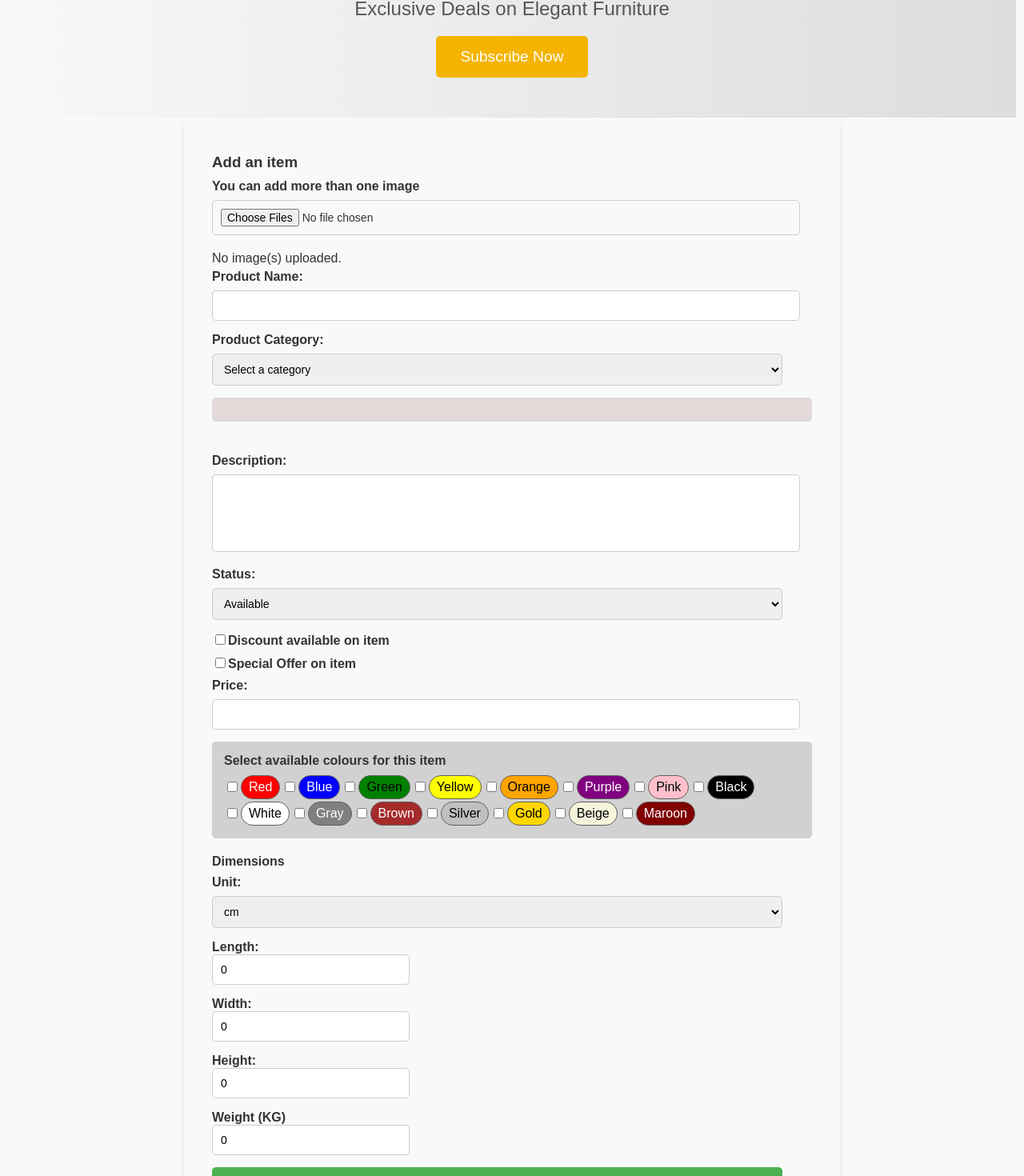
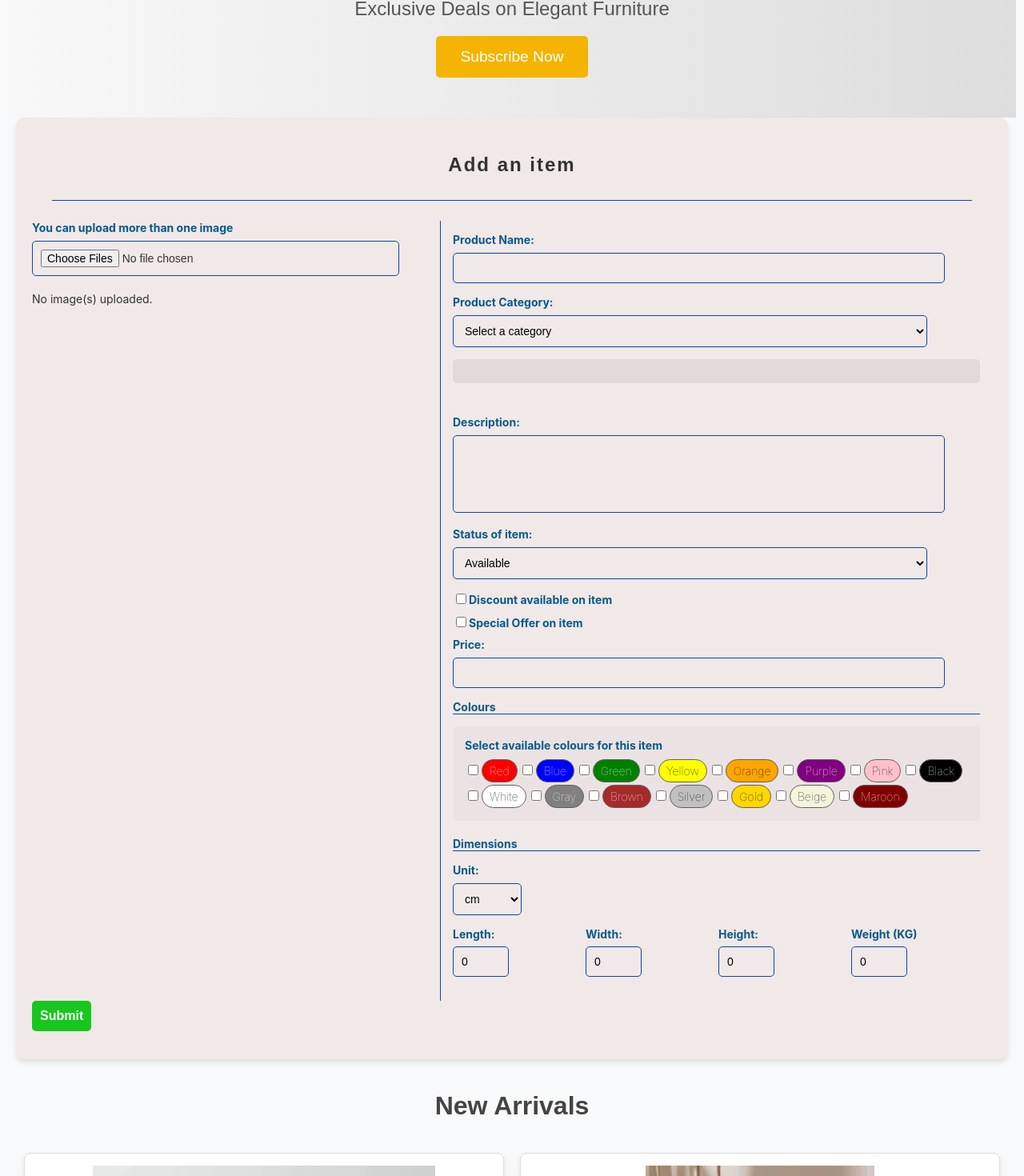
Before and after one commit to IsaacNjenga/newsletter, a React (Create React App) app in the folder front/: page / in a window 1280 px wide. Shown: the part 228-1698 px from the top of the page at 80% size. Built offline with nearby package versions, Linux system fonts and the light colour scheme.

Commit message:
update on form

```diff
--- a/front/src/assets/css/productForm.css
+++ b/front/src/assets/css/productForm.css
@@ -1,19 +1,25 @@
 /* General form styling */
 .product-form {
-  background-color: #f9f9f9;
-  padding: 35px;
+  background-color: #f1e8e8;
+  padding: 20px;
   border-radius: 10px;
   box-shadow: 0 4px 6px rgba(0, 0, 0, 0.1);
   font-family: Arial, sans-serif;
-  max-width: 750px;
+  max-width: 1200px;
   margin: 0 auto;
+}
+
+.product-form h2 {
+  text-align: center;
+  margin-bottom: 30px;
+  letter-spacing: 2px;
 }
 
 .product-form label {
   display: block;
   margin-bottom: 8px;
   font-weight: bold;
-  color: #333;
+  color: #075a87;
 }
 
 .product-form input:focus {
@@ -22,12 +28,18 @@
 
 .product-form input,
 .product-form select,
+.product-form textarea {
+  background-color: #075a8700;
+  width: 90%;
+}
+
+.product-form input,
+.product-form select,
 .product-form textarea,
 .product-form button {
-  width: 95%;
   padding: 10px;
   margin-bottom: 15px;
-  border: 1px solid #ccc;
+  border: 1px solid #0a46a6;
   border-radius: 5px;
   font-size: 14px;
 }
@@ -40,11 +52,12 @@
 
 .product-form textarea {
   resize: none;
+  background-color: rgba(0, 128, 0, 0);
   min-height: 75px;
 }
 
 .product-form button {
-  background-color: #4caf50;
+  background-color: #17c71d;
   color: white;
   font-size: 16px;
   font-weight: bold;
@@ -54,7 +67,12 @@
 }
 
 .product-form button:hover {
-  background-color: #45a049;
+  background-color: #10e71a;
+}
+
+.info-div {
+  border-left: 1px solid #0a46a6;
+  padding: 15px;
 }
 
 /* Image preview container */
@@ -108,7 +126,7 @@
 }
 
 .tags-div2 {
-  background-color: rgba(0, 0, 0, 0.162);
+  background-color: rgba(0, 0, 0, 0.025);
   padding: 15px;
   border-radius: 5px;
   margin-bottom: 20px;
@@ -132,24 +150,31 @@
 }
 
 /* Dimensions container */
-.product-dimensions-container {
+.product-dimensions-container div {
   display: grid;
-  grid-template-columns: repeat(auto-fit, minmax(80px, 1fr));
-  gap: 10px;
+  grid-template-columns: repeat(auto-fit, minmax(150px, 1fr));
+  gap: 5px;
+}
+
+.dimensions select {
+  width: 13%;
+}
+
+.product-dimensions-container input {
+  width: 30%;
 }
 
 .product-dimensions-container input,
-select {
-  width: 30%;
+.dimensions select {
   padding: 10px;
   margin-bottom: 15px;
-  border: 1px solid #ccc;
+  border: 1px solid #0a46a6;
   border-radius: 5px;
   font-size: 14px;
 }
 
 .product-dimensions-container label {
-  margin-bottom: 0;
+  margin-bottom: 2px;
 }
 
 /* Responsive design */
@@ -166,4 +191,8 @@ select {
     flex-direction: column;
     align-items: flex-start;
   }
+
+  .info-div {
+    border: none;
+  }
 }
--- a/front/src/components/addProduct.js
+++ b/front/src/components/addProduct.js
@@ -13,7 +13,7 @@ import {
   secondHandItemsTags,
   statusData,
 } from "../assets/data/data.js";
-import { Image, Tag } from "antd";
+import { Col, Image, Row, Tag } from "antd";
 import { DeleteOutlined } from "@ant-design/icons";
 
 function AddProduct() {
@@ -257,11 +257,19 @@ function AddProduct() {
     <>
       {loading && <Loader />}
       <form onSubmit={handleSubmit} className="product-form">
+        <div
+          style={{
+            borderBottom: "1px solid #0a46a6",
+            margin: "25px",
+          }}
+        >
+          <h2>Add an item</h2>
+        </div>
+        <Row gutter={24}>
+          <Col xs={24} md={10}>
+            {" "}
             <div>
-          <h3>Add an item</h3>
-        </div>
-        <div>
-          <label>You can add more than one image</label>
+              <label>You can upload more than one image</label>
               <input
                 accept="image/*"
                 type="file"
@@ -274,7 +282,9 @@ function AddProduct() {
                     <div key={imagePublicIds[index]}>
                       <div className="remove-picture-div">
                         <button
-                      onClick={(e) => deletePicture(e, imagePublicIds[index])}
+                          onClick={(e) =>
+                            deletePicture(e, imagePublicIds[index])
+                          }
                         >
                           <DeleteOutlined />
                         </button>
@@ -296,7 +306,10 @@ function AddProduct() {
                 <p className="no-image-text">No image(s) uploaded.</p>
               )}
             </div>
-
+          </Col>{" "}
+          <Col xs={24} md={14}>
+            {" "}
+            <div className="info-div">
               <div>
                 <label>Product Name:</label>
                 <input
@@ -306,7 +319,6 @@ function AddProduct() {
                   onChange={handleChange}
                 />
               </div>
-
               <div>
                 <label>Product Category:</label>
                 <select
@@ -325,7 +337,6 @@ function AddProduct() {
                   ))}
                 </select>
               </div>
-
               <div className="tags-div">
                 {activeTags.length > 0 ? (
                   <label>Select relevant tags for this item</label>
@@ -365,7 +376,6 @@ function AddProduct() {
                     : null}
                 </div>
               </div>
-
               <div style={{ marginBottom: "20px" }}>
                 <div style={{ display: "flex", gap: "8px" }}>
                   {formData.tags.map((tag, index) => (
@@ -375,7 +385,6 @@ function AddProduct() {
                   ))}
                 </div>
               </div>
-
               <div>
                 <label>Description:</label>
                 <textarea
@@ -384,10 +393,13 @@ function AddProduct() {
                   onChange={handleChange}
                 ></textarea>
               </div>
-
               <div>
-          <label>Status:</label>
-          <select name="status" value={formData.status} onChange={handleChange}>
+                <label>Status of item:</label>
+                <select
+                  name="status"
+                  value={formData.status}
+                  onChange={handleChange}
+                >
                   <option value="" disabled>
                     Select a status
                   </option>
@@ -398,7 +410,6 @@ function AddProduct() {
                   ))}
                 </select>
               </div>
-
               <div>
                 <label>
                   <input
@@ -410,7 +421,6 @@ function AddProduct() {
                   Discount available on item
                 </label>
               </div>
-
               {formData.hasDiscount && (
                 <div>
                   <label>Discount Percentage:</label>
@@ -424,7 +434,6 @@ function AddProduct() {
                   />
                 </div>
               )}
-
               <div>
                 <label>
                   <input
@@ -436,7 +445,6 @@ function AddProduct() {
                   Special Offer on item
                 </label>
               </div>
-
               {formData.hasOffer && (
                 <>
                   <div>
@@ -475,7 +483,6 @@ function AddProduct() {
                   </div>
                 </>
               )}
-
               <div>
                 <label>Price:</label>
                 <input
@@ -485,7 +492,15 @@ function AddProduct() {
                   onChange={handleChange}
                 />
               </div>
+              <label
+                style={{
+                  borderBottom: "1px solid #0a46a6",
+                  marginBottom: "15px",
 
+                }}
+              >
+                Colours
+              </label>
               <div className="tags-div2">
                 <label>Select available colours for this item</label>
                 <div style={{ display: "flex", flexWrap: "wrap", gap: "1px" }}>
@@ -510,7 +525,9 @@ function AddProduct() {
                               ...prev,
                               availableColours: checked
                                 ? [...prev.availableColours, value]
-                          : prev.availableColours.filter((ac) => ac !== value),
+                                : prev.availableColours.filter(
+                                    (ac) => ac !== value
+                                  ),
                             }));
                           }}
                         />
@@ -525,7 +542,8 @@ function AddProduct() {
                               `${c}` === "Red" ||
                               `${c}` === "Brown" ||
                               `${c}` === "Blue" ||
-                        `${c}` === "Gray"
+                              `${c}` === "Gray" ||
+                              `${c}` === "Green"
                                 ? "white"
                                 : "black",
                             backgroundColor: `${c}`,
@@ -538,9 +556,16 @@ function AddProduct() {
                   ))}
                 </div>
               </div>
-
-        <div>
-          <label>Dimensions</label> <label>Unit:</label>
+              <div className="dimensions">
+                <label
+                  style={{
+                    borderBottom: "1px solid #0a46a6",
+                    marginBottom: "15px",
+                  }}
+                >
+                  Dimensions
+                </label>{" "}
+                <label>Unit:</label>
                 <select
                   name="unit"
                   value={formData.dimensions.unit}
@@ -598,6 +623,9 @@ function AddProduct() {
                   </div>
                 </div>
               </div>
+            </div>
+          </Col>
+        </Row>
 
         <button type="submit">Submit</button>
       </form>
```
Lines whose indentation alone changed are shown as unchanged.
